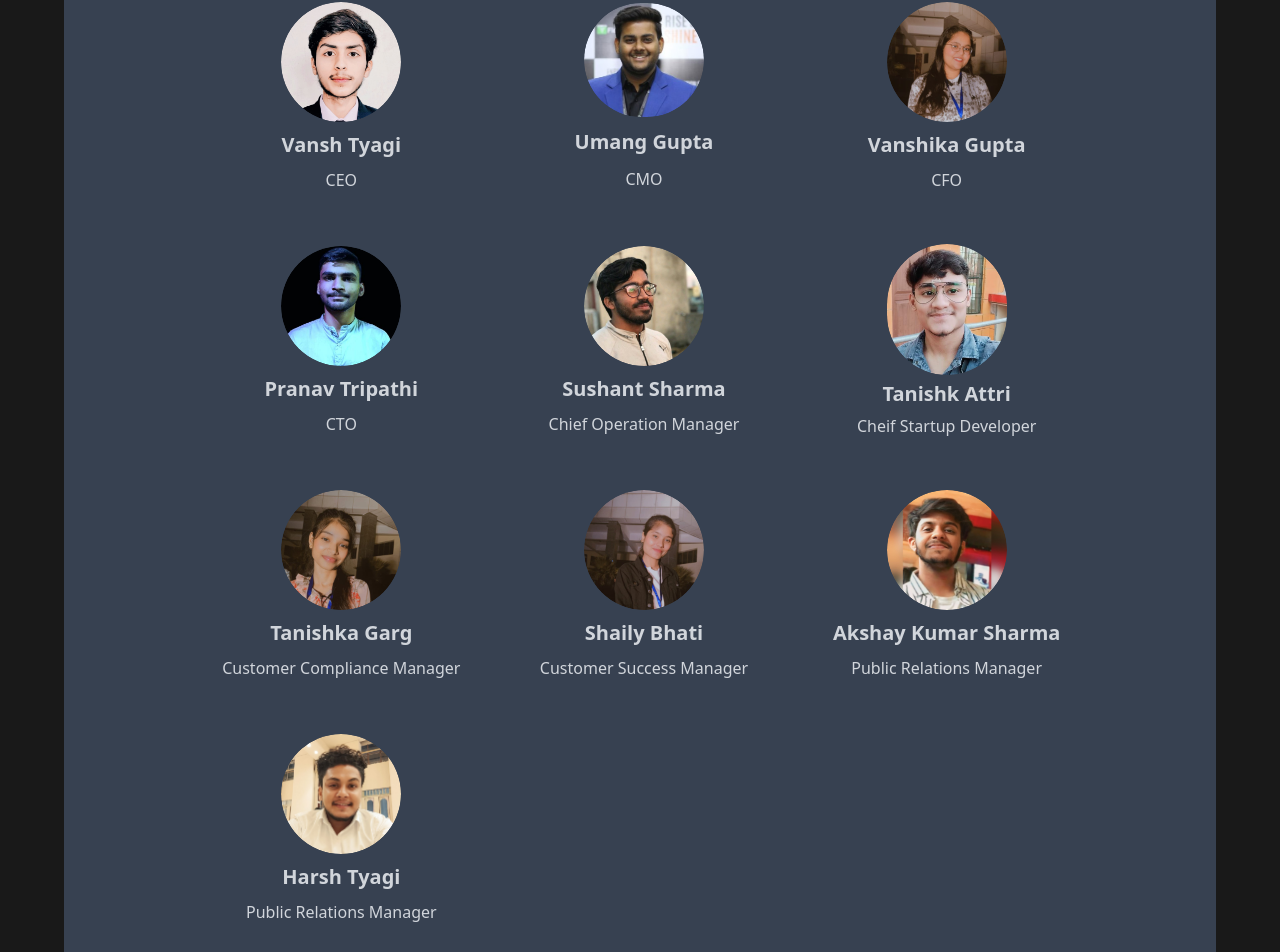
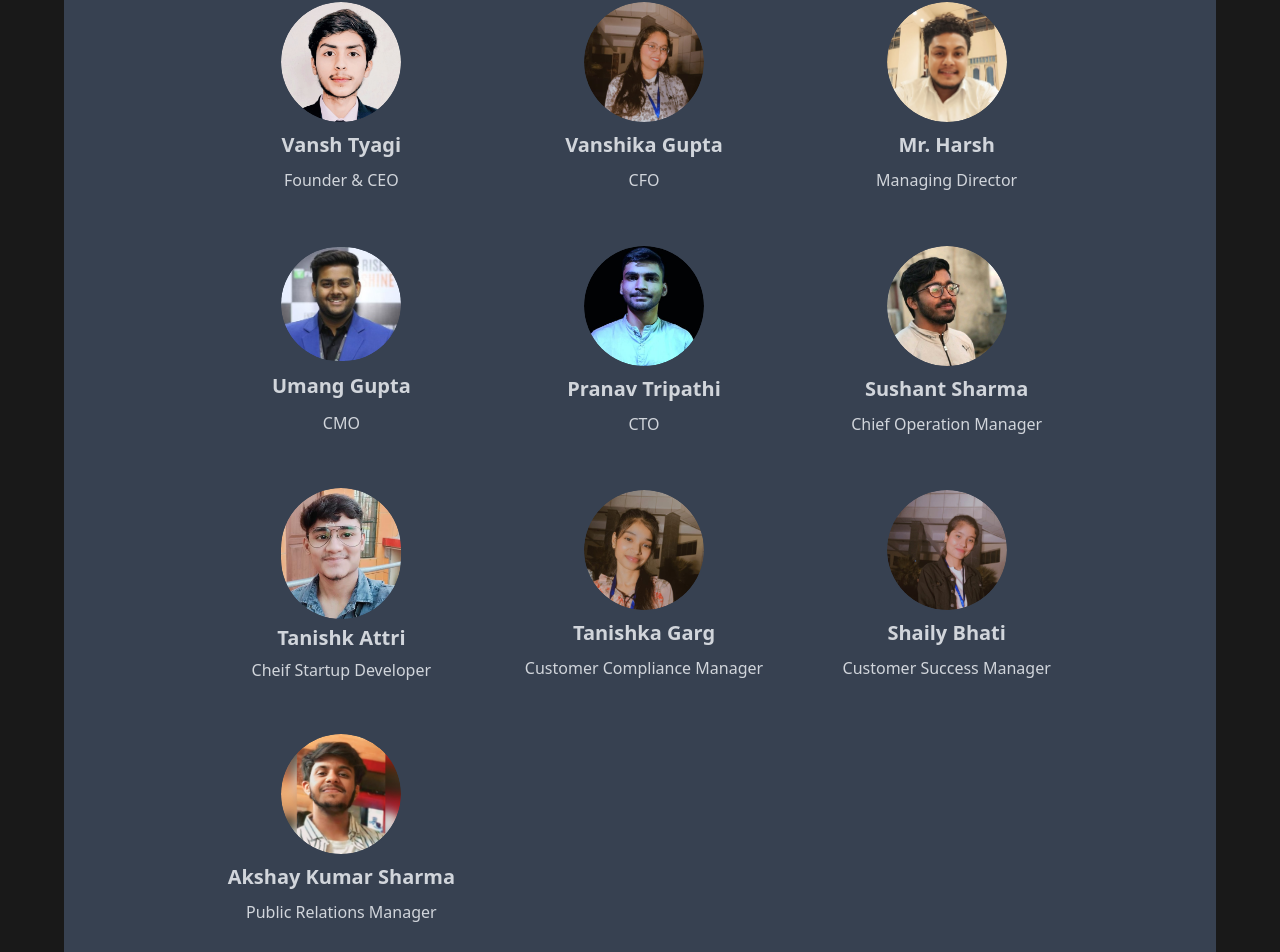
Before and after one commit to prnvtripathi/campaigning-source, a Next.js app: page /about in a window 1280 px wide. Shown: the part 1539-2491 px from the top of the page. Built offline with nearby package versions, Linux system fonts and the light colour scheme; no server answers.

Commit message:
Update about.js

```diff
--- a/pages/about.js
+++ b/pages/about.js
@@ -99,20 +99,26 @@ const team = [
     {
         img: "/team/vansh.jpg",
         name: "Vansh Tyagi",
-        position: "CEO",
+        position: "Founder & CEO",
         linkedin: "https://www.linkedin.com/in/vansh-tyagi-a04355210/"
+    },
+    {
+        img: "/team/vanshika.jpg",
+        name: "Vanshika Gupta",
+        position: "CFO",
+        linkedin: "https://www.linkedin.com/in/vanshika-gupta23052003/"
+    },
+     {
+        img: "/team/Harsh.jpg",
+        name: "Mr. Harsh",
+        position: "Managing Director",
+        linkedin: "https://www.linkedin.com/"
     },
     {
         img: "/team/umang.jpg",
         name: "Umang Gupta",
         position: "CMO",
         linkedin: "https://www.linkedin.com/"
-    },
-    {
-        img: "/team/vanshika.jpg",
-        name: "Vanshika Gupta",
-        position: "CFO",
-        linkedin: "https://www.linkedin.com/in/vanshika-gupta23052003/"
     },
     {
         img: "/team/pranav.jpeg",
@@ -149,12 +155,6 @@ const team = [
         name: "Akshay Kumar Sharma",
         position: "Public Relations Manager",
         linkedin: "https://www.linkedin.com/in/akshay-kumar-sharma-devvoyager/"
-    },
-    {
-        img: "/team/harsh.jpg",
-        name: "Harsh Tyagi",
-        position: "Public Relations Manager",
-        linkedin: "https://www.linkedin.com/"
     },
 ]
 
```
